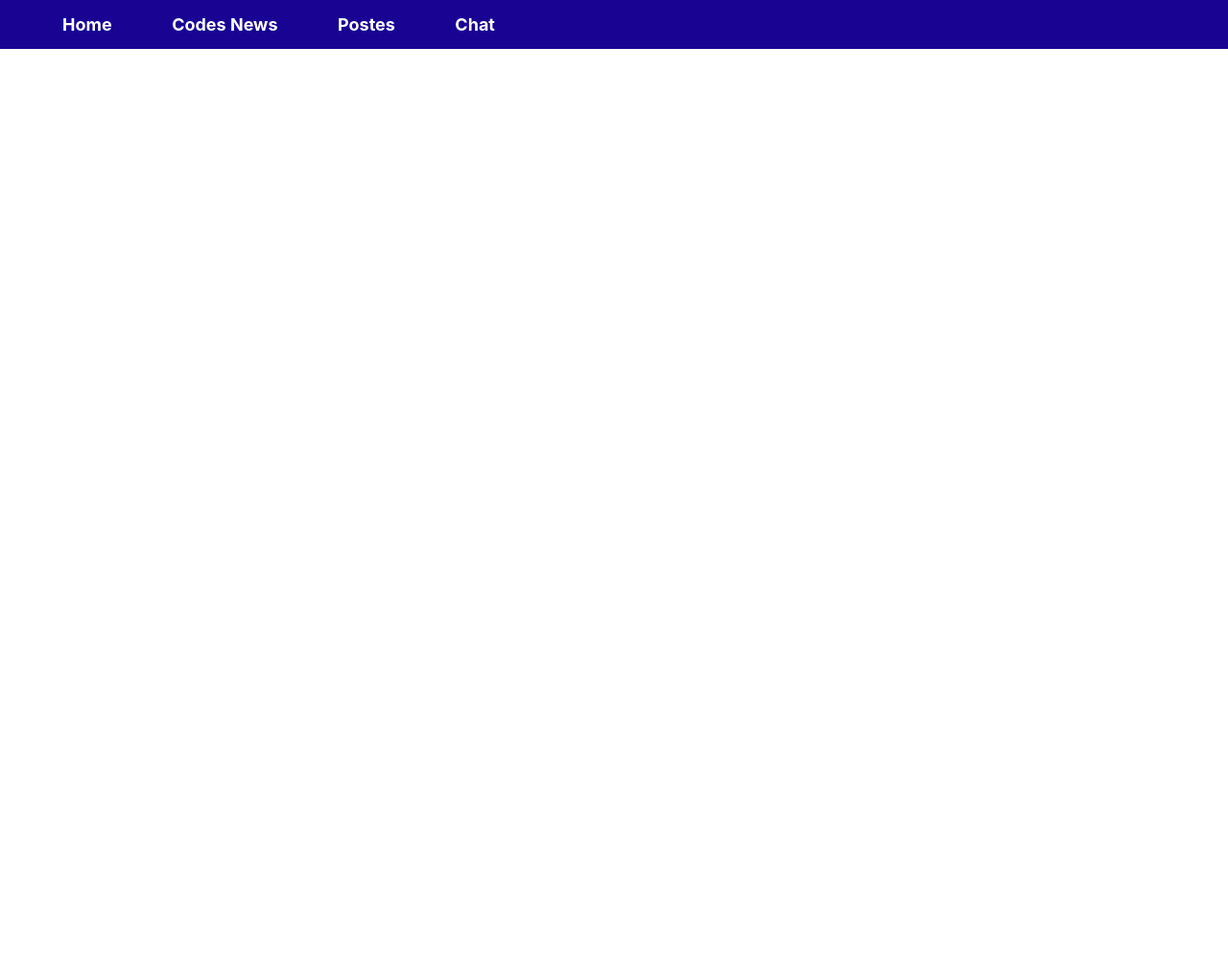
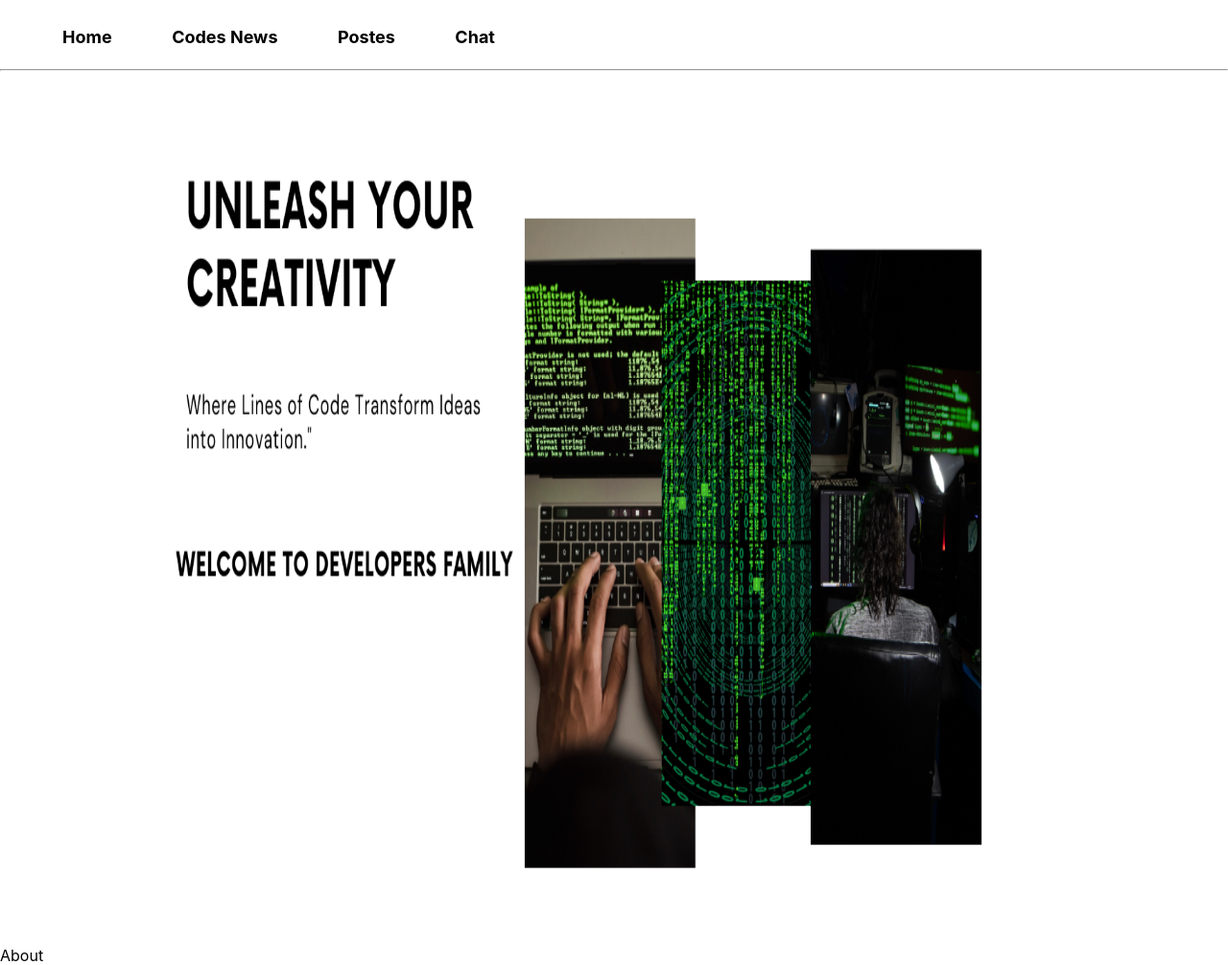
Before and after one commit to BahaaMahjoubyy/S-project-2, a React (Create React App) app in the folder Front-end/my-app/: page / in a window 1280 px wide. Shown: the whole page at 96% size. Before the commit the page ends 800 px from the top, so only its background shows below. Built offline with nearby package versions, Linux system fonts and the light colour scheme.

Commit message:
navbar and home page image done

```diff
--- a/Front-end/my-app/src/App.css
+++ b/Front-end/my-app/src/App.css
@@ -8,19 +8,19 @@ body{
 
 /*Navbar*/
 .navbar {
-  background-color: #180393; /* Deep gray background */
-  color: #fff; /* White text */
+  background-color:transparent; /* Deep gray background */
   padding: 15px;
   display: flex;
   align-items: center;
   justify-content: flex-start;
+  margin-top: 1%;
 
 }
 
 .navbar h2 {
   margin: 0;
   font-size: 18px;
-  color: #ffffff;
+  color: #000000;
   margin-left: 50px;
 }
 
@@ -32,3 +32,10 @@ body{
 .navbar h2:hover {
   text-decoration: underline;
 }
+
+.App img {
+  width:70%;
+  height :900px;
+  margin-left: 13%;
+  margin-top: 0%;
+}
--- a/Front-end/my-app/src/App.js
+++ b/Front-end/my-app/src/App.js
@@ -1,45 +1,45 @@
-import React ,{useState}from 'react'
-import News  from './components/News.jsx';
-import '../src/App.css'
+// Import necessary dependencies
+import React, { useState } from 'react';
+import About from './components/About.jsx'; // Adjust the path as needed
+import News from './components/News.jsx';
+import '../src/App.css';
+import home from '../src/images/home.png';
+
+// Define the App component
 function App() {
-
+  // Initialize the view state with 'Home'
   const [view, setView] = useState('Home');
 
+  // Function to change the view
   const changeView = (newView) => {
     setView(newView);
   };
 
-
-
-
-
+  // Return the JSX structure
   return (
     <div className="App">
-     <nav className='navbar'>
-        {/* <img className='logo' src={logo} alt="Logo" /> */}
+      {/* Navbar with menu items */}
+      <nav className='navbar'>
         <h2 onClick={() => changeView('Home')}>Home</h2>
         <h2 onClick={() => changeView('CodesNews')}>Codes News</h2>
         <h2 onClick={() => changeView('Postes')}>Postes</h2>
         <h2 onClick={() => changeView('Chat')}>Chat</h2>
+      </nav>
 
+      {/* Horizontal line under the navbar */}
+      <hr></hr>
 
+      {/* Render the image on the 'Home' view */}
+      {view === 'Home' && <img className='home' src={home} alt="Home" />}
 
-      </nav>
-      <div>
+      {/* Conditionally render the Homy component based on the view state */}
+      {view === 'Home' && <About />}
 
+      {/* Conditionally render the News component based on the view state */}
+      {view === 'CodesNews' && <News view={view} />}
+    </div>
+  );
+}
 
-
-
-      {view === 'CodesNews' && < News view={view}/> }
-
-
-
-
-      </div>
-
-    </div>
-
-  );
-};
-
+// Export the App component
 export default App;
--- /dev/null
+++ b/Front-end/my-app/src/components/About.jsx
@@ -0,0 +1,9 @@
+import React from 'react'
+
+function About() {
+  return (
+    <div>About</div>
+  )
+}
+
+export default About
```
Also changed, not shown: Front-end/my-app/src/images/home.png (added), 1 other file (tests, documents, lock files or other folders).
